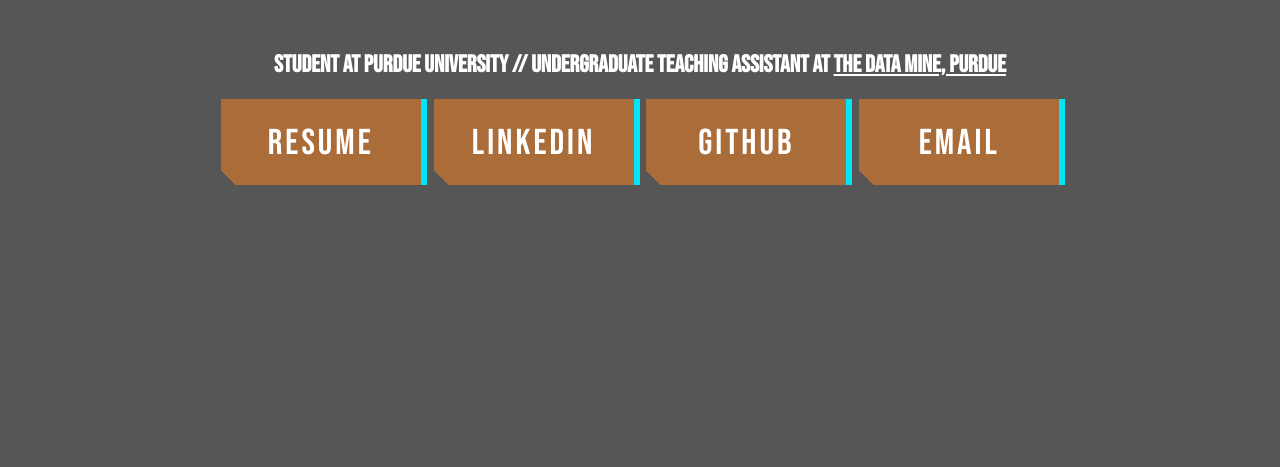
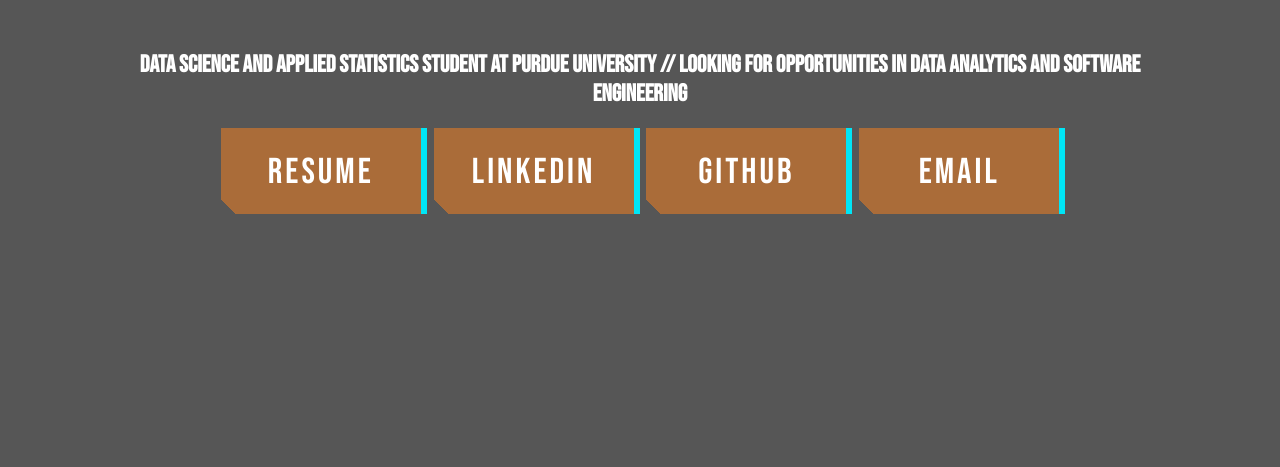
Before and after one commit to vivekvc2021/vivekvc2021.github.io, a plain HTML site: page index.html in a window 1280 px wide. Shown: the part 333-800 px from the top of the page. Drawn offline with Linux system fonts and the light colour scheme.

Commit message:
updated website

```diff
--- a/index.html
+++ b/index.html
@@ -36,11 +36,11 @@
         <center>
             <!-- <img style="border-radius:50%; width:150px" src="images/vivek-chudasama-official.png" alt="Vivek Chudasama"> -->
             <h1 style="font-size:80px">Vivek <a style="color:gold">Chudasama</a></h1>
-            <h2>Student At Purdue University // Undergraduate Teaching Assistant at <a target="_blank" href="https://datamine.purdue.edu/" style="color:white">The Data Mine, Purdue</a></h2>
+            <h2>Data Science and Applied Statistics Student At Purdue University // Looking for opportunities in Data Analytics and Software Engineering </h2>
             <a target="_blank" href="/resumes/VivekChudasamaResume.pdf"><button class="buttoned"
                     type="button">Resume</button></a>
             <a>&nbsp;&nbsp;&nbsp;</a>
-            <a target="_blank" href="www.linkedin.com/in/vivek-v-chudasama"><button class="buttoned"
+            <a target="_blank" href="https://www.linkedin.com/in/vivek-v-chudasama"><button class="buttoned"
                     type="button">LinkedIn</button></a>
             <a>&nbsp;&nbsp;&nbsp;</a>
             <a target="_blank" href="https://github.com/vivekvc2021"><button class="buttoned"
@@ -109,7 +109,7 @@
 
         <!-- KeyByte -->
         <div>
-            <h2 style="font-size:40px">Software Engineering Intern, <a target="_blank" style="color:gold" href="https://keybyte.xyz">KeyByte LLC</a></h2>
+            <h2 style="font-size:40px">Full-Stack Software Engineer, <a target="_blank" style="color:gold" href="https://keybyte.xyz">KeyByte LLC</a></h2>
             <h3 style="font-size:30px">January 2023 - August 2024</h3>
             <ul style="font-size:25px">
                 <li>Initiated a Redis database integration in the frontend infrastructure of the main React product, optimizing data processes for improved application performance and responsiveness</li>
```
Also changed, not shown: 1 other file.
